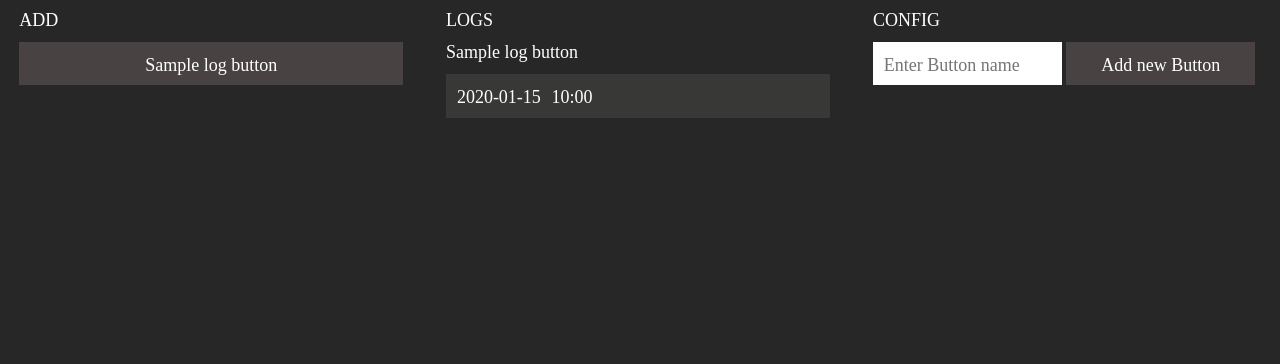
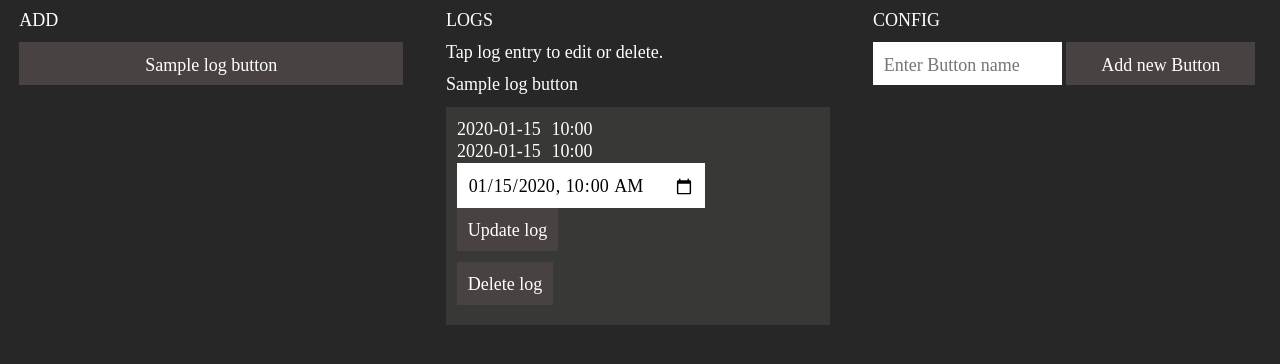
Before and after one commit to axani/CustomLogger, a Django app: template CustomLogger/logger/templates/logger/index.html in a window 1280 px wide. Shown: the part 60-424 px from the top of the page. Run offline with Django 3.2, Linux system fonts and the light colour scheme; the template is opened without the code that fills it: most values are stand-ins (such as "Sample title", 1, 10 or a date in 2020); data that the repository does not hold is empty; some libraries are stand-ins or nearby versions; some web fonts are replaced.

Commit message:
add update and delete function to log entries

```diff
--- a/CustomLogger/logger/static/css/main.css
+++ b/CustomLogger/logger/static/css/main.css
@@ -92,7 +92,9 @@ input:focus {
     outline: none;
 }
 
-input[type=text] {
+input[type=text],
+input[type=datetime-local]
+{
     background-color: white;
     font-family: 'LL Grey Regular';
 }
--- a/CustomLogger/logger/templates/logger/index.html
+++ b/CustomLogger/logger/templates/logger/index.html
@@ -29,6 +29,7 @@
     </div>
     <div id="show" class="mq_medium_half menu_target content_container">
         <h2>Logs</h2>
+        <p>Tap log entry to edit or delete.</p>
         {% for log_button in data.log_buttons %}
             <h3> {{log_button.name}}</h3>
             <section>
@@ -36,8 +37,27 @@
                     {% for log_entry in data.log_entries reversed %}
                         {% if log_entry.initiating_button_id == log_button.id %}
                             <li>
-                                <span class="label_medium">{{log_entry.date|date:'Y-m-d'}}</span>
-                                <span>{{log_entry.date|date:'H:i'}}</span>
+                                <div class="log_item_display">
+                                    <span class="label_medium">{{log_entry.date|date:'Y-m-d'}}</span>
+                                    <span>{{log_entry.date|date:'H:i'}}</span>
+                                </div>
+                                <div class="log_item_edit">
+                                    <span class="label_medium">{{log_entry.date|date:'Y-m-d'}}</span>
+                                    <span>{{log_entry.date|date:'H:i'}}</span>
+                                    <form action="{% url 'logger:update_log' 'update' %}" method="post">
+                                        {% csrf_token %}
+                                        <input type="hidden" name="log_entry_id" value="{{log_entry.id}}"/>
+                                        <input id="time_{{log_entry.id}}" name="log_entry_date" value="{{log_entry.date|date:'Y-m-d'}}T{{log_entry.date|date:'H:i'}}" type="datetime-local" required="required">
+                                        <br>
+                                        <input class="input_small" type="submit" value="Update log" />
+                                    </form>
+                                    <form action="{% url 'logger:update_log' 'delete' %}" method="post">
+                                        {% csrf_token %}
+                                        <input name="log_entry_date" value="{{log_entry.date|date:'Y-m-d'}}T{{log_entry.date|date:'H:i'}}" type="hidden" required="required">
+                                        <input type="hidden" name="log_entry_id" value="{{log_entry.id}}"/>
+                                        <input class="input_small" type="submit" value="Delete log" />
+                                    </form>
+                                </div>
                             </li>
                         {% endif %}
                     {% endfor %}
--- a/CustomLogger/logger/urls.py
+++ b/CustomLogger/logger/urls.py
@@ -8,5 +8,6 @@ urlpatterns = [
     url(r'^home/(?P<token>.*)$', views.home, name='home'),
     url(r'^add/$', views.add_log_button, name='add_log_button'),
     url(r'^log/$', views.log, name='log'),
+    url(r'^update_log/(?P<action>.*)$', views.update_log, name='update_log'),
 
 ]
--- a/CustomLogger/tokenizer/views.py
+++ b/CustomLogger/tokenizer/views.py
@@ -20,8 +20,8 @@ def token_page(request, entered_token):
     content = {
         'token': token,
         'data': {
-            'log_buttons': LogButton.objects.filter(token=token),
-            'log_entries': LogEntry.objects.filter(token=token)
+            'log_buttons': LogButton.objects.filter(token=token, active=True),
+            'log_entries': LogEntry.objects.filter(token=token, active=True)
         }
     }
     return render(request, 'logger/index.html', content)
```
Also changed, not shown: CustomLogger/logger/views.py (+33 -0 lines), CustomLogger/logger/migrations/0006_auto_20171007_1423.py (added).
